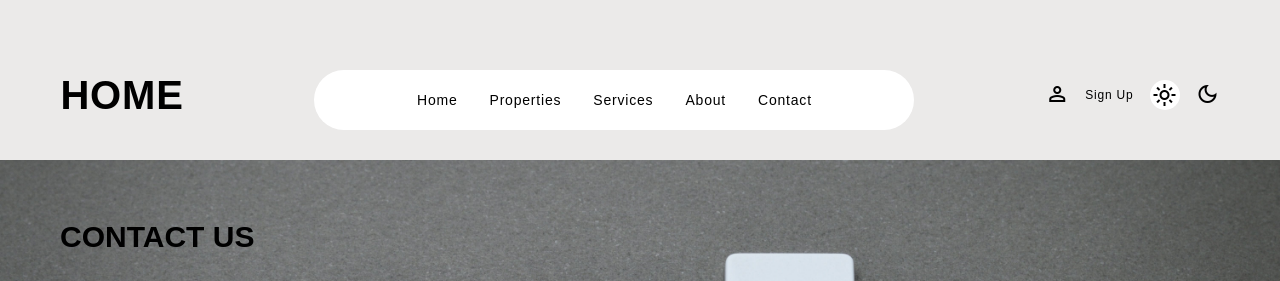
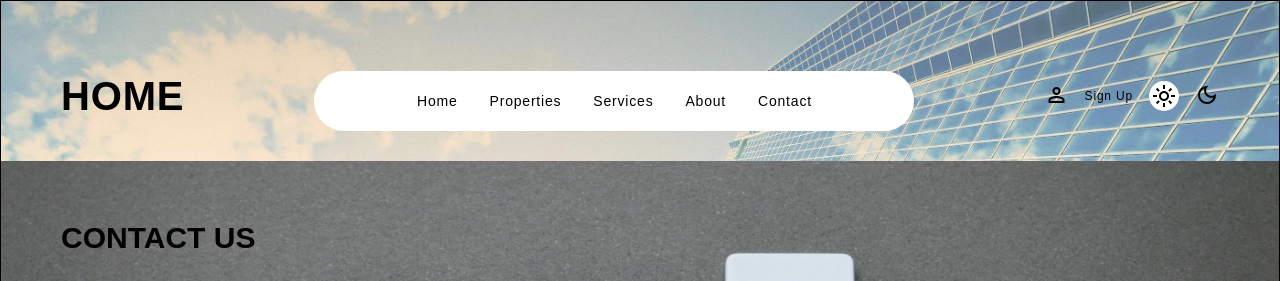
Before and after one commit to T-Python-Sep-24/LAB_DJANGO_COOKIES, a Django app: page /contact/ in a window 1280 px wide. Shown: the top 281 px of the page. Run offline with Django 5.2, Linux system fonts and the light colour scheme; some web fonts are replaced.

Commit message:
Need a few changes

```diff
--- a/RealEstate/main/static/css/styles.css
+++ b/RealEstate/main/static/css/styles.css
@@ -210,7 +210,7 @@
 }
 
 .background-img {
-  background-image: url("/static/images/skyscraper.jpg");
+  background-image: url("/static/images/skyscraper.jpeg");
   text-align: center;
   background-size: cover;
   background-repeat: no-repeat;
@@ -388,6 +388,11 @@
 
 .contact-section h2 {
   font-size: 30px;
+  color: black;
+}
+
+body.dark .contact-section h2 {
+  color: white;
 }
 
 .mid-contact {
--- a/RealEstate/main/templates/main/base.html
+++ b/RealEstate/main/templates/main/base.html
@@ -7,18 +7,18 @@
     <meta name="viewport" content="width=device-width, initial-scale=1.0" />
     <title>{% block title %}Home{% endblock %}</title>
 
-    <link rel="stylesheet" href="/static/css/styles.css" />
+    <link rel="stylesheet" href="{% static 'css/styles.css' %}" />
     <link rel="preconnect" href="https://fonts.googleapis.com" />
     <link rel="preconnect" href="https://fonts.gstatic.com" crossorigin />
     <link href="https://fonts.googleapis.com/css2?family=Phudu:wght@300..900&display=swap" el="stylesheet"/>
     <link href="https://fonts.googleapis.com/css2?family=Material+Symbols+Outlined&display=swap" rel="stylesheet"/>
     <link href="https://fonts.googleapis.com/css2?family=Phudu:wght@300;400;500;700&display=swap" rel="stylesheet"/>
-    <link href="{% static 'css/main.css' %}" rel="stylesheet" />
+    <!-- <link href="{% static 'css/main.css' %}" rel="stylesheet" /> -->
 
   </head>
-  <body {% if "mode" in request.COOKIES and request.COOKIES.mode == "dark" %}class="dark"{% endif %}>
+  <body class="{% if "mode" in request.COOKIES and request.COOKIES.mode == "dark" %} dark"{% endif %} background-img ">
     <header>
-      <div class="top-container">
+      <div class="top-container  ">
         <a href="/"><h1 class="logo">HOME</h1></a>
         <nav class="mid-nav">
           <a href="{% url 'main:main_view'%}">Home</a>
```
